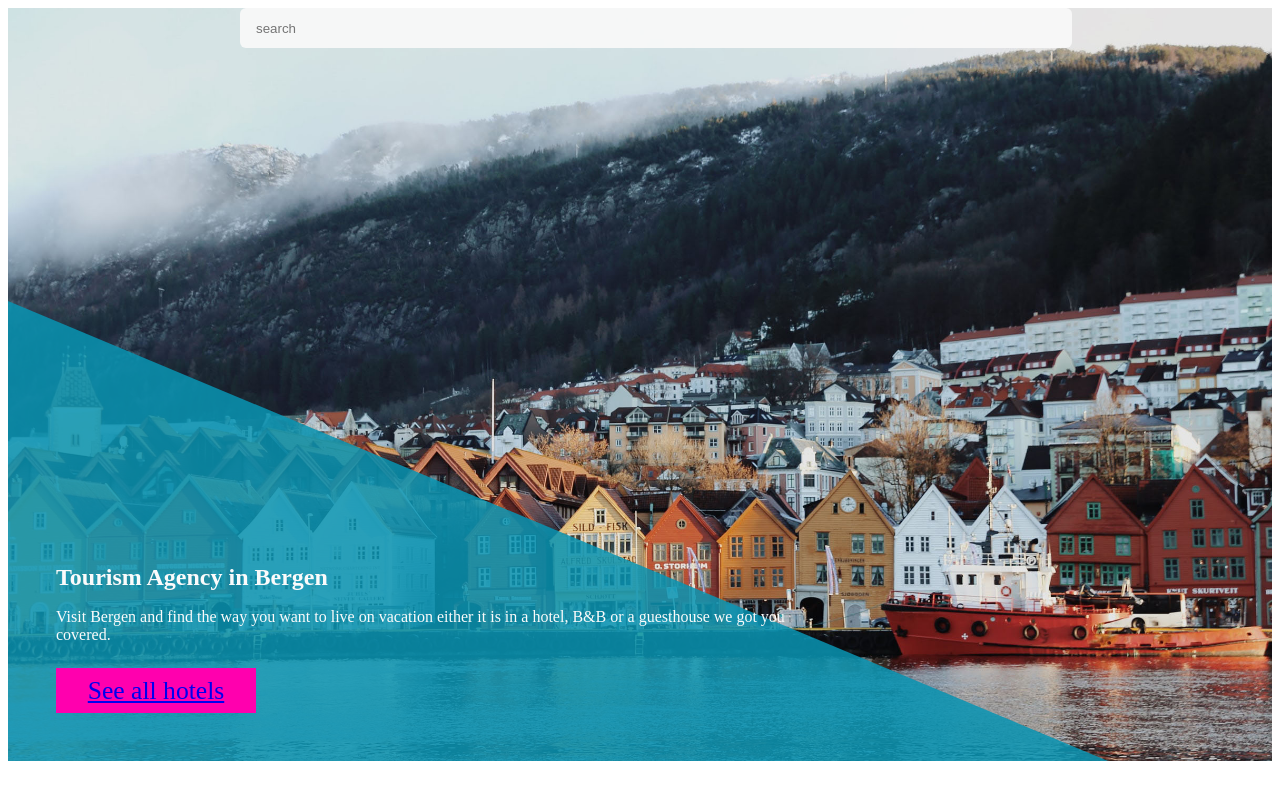
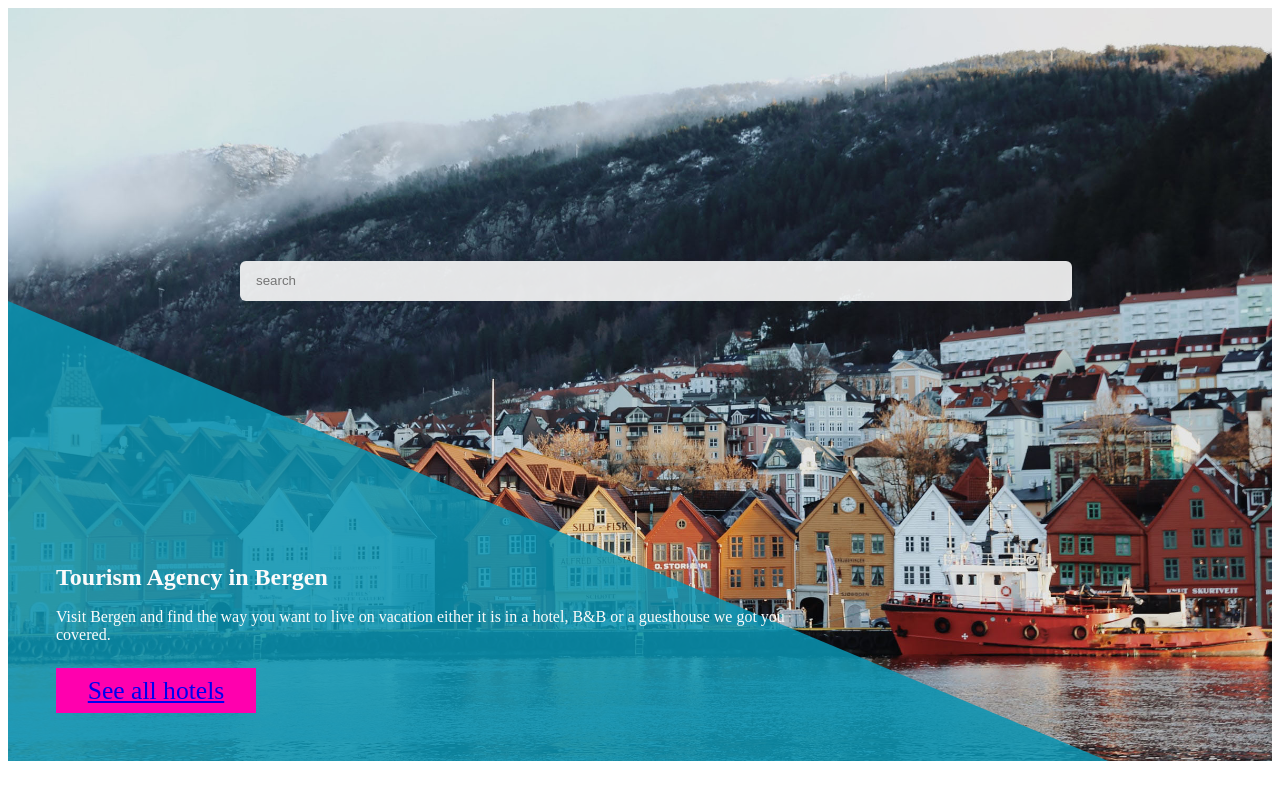
Before and after one commit to Noroff-FEU-Assignments/project-exam-2-RikkeLindberg, a Next.js app: page / in a window 1280 px wide. Built offline with nearby package versions, Linux system fonts and the light colour scheme.

Commit message:
change margin

```diff
--- a/components/forms/Searchbar.module.css
+++ b/components/forms/Searchbar.module.css
@@ -1,8 +1,10 @@
 .form {
-  margin: 0 auto;
+  position: relative;
+  margin: 20% auto;
   width: 100%;
   max-width: 50rem;
   padding: 0 1rem;
+  z-index: 100;
 }
 
 .input {
@@ -13,3 +15,9 @@
   padding: 0 1rem;
   background-color: rgba(250, 250, 250, 0.9);
 }
+
+@media only screen and (max-height: 650px) {
+  .form {
+    margin: 12% auto;
+  }
+}
```
